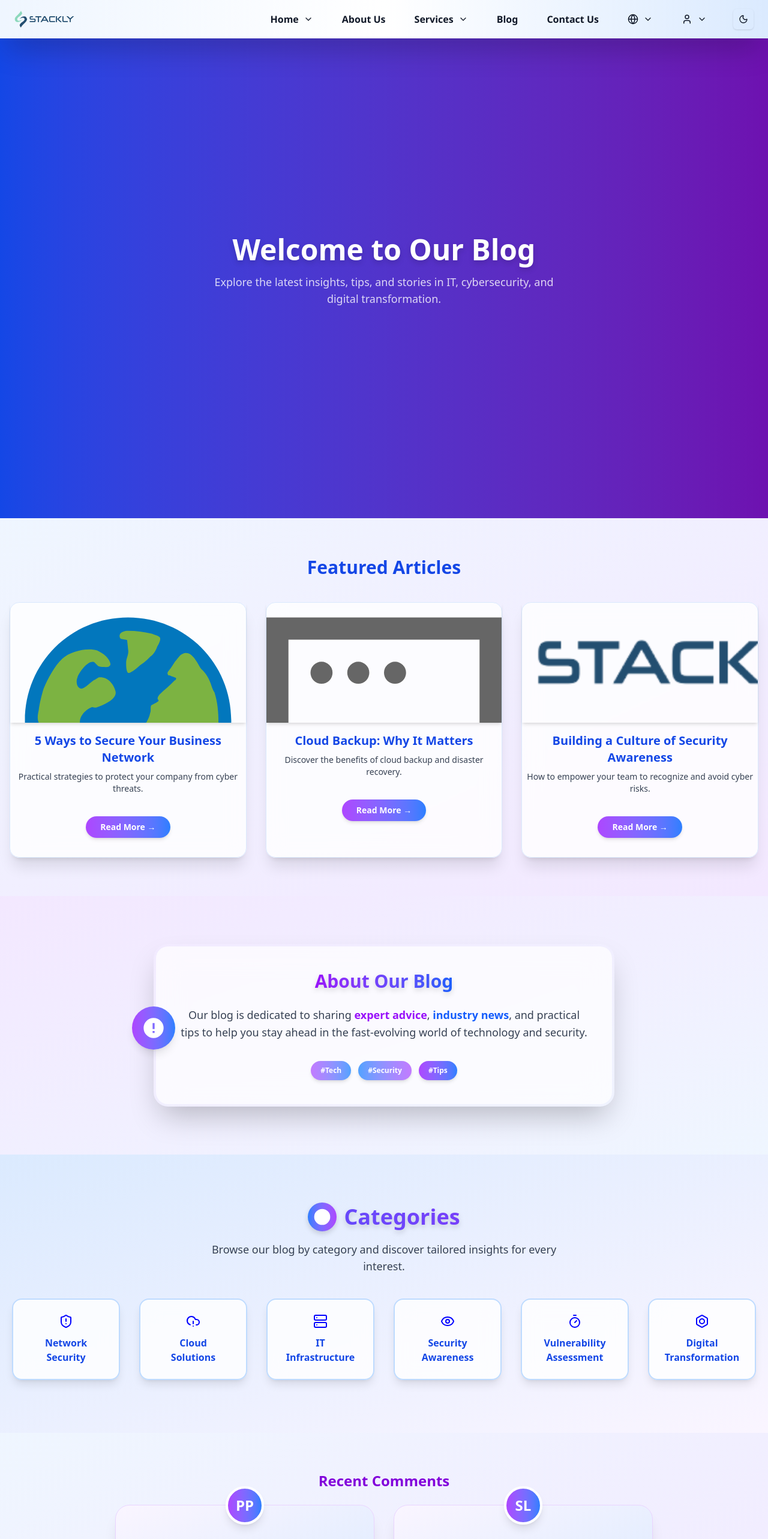
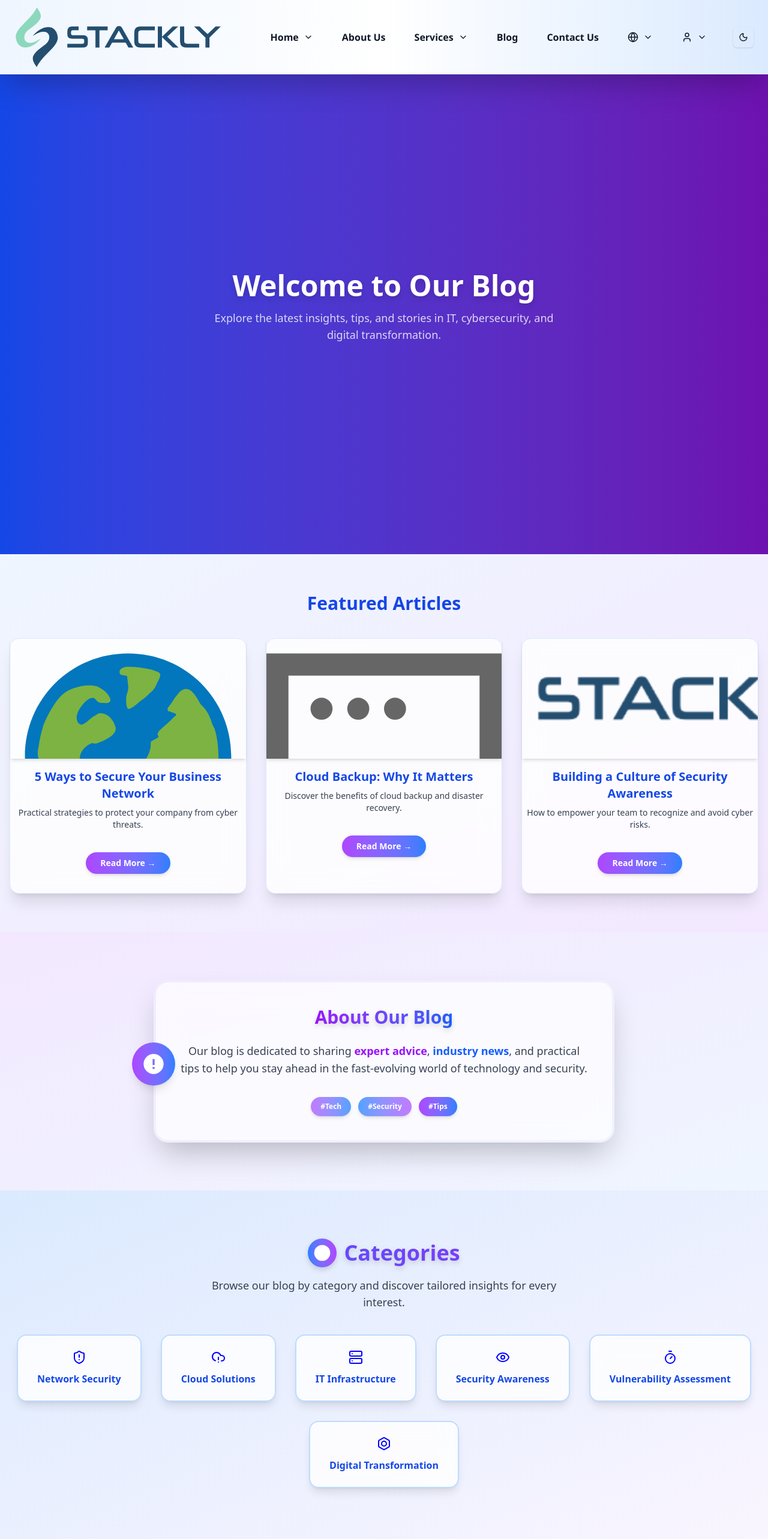
Before and after one commit to Ramesh-Bojanapu-1011/site_no_57th, a Next.js app: page /blog in a window 1280 px wide. Shown: the top 2566 px of the page at 60% size. Built offline with nearby package versions, Linux system fonts and the light colour scheme.

Commit message:
feat: update contact links to point to '/contact-us' across multiple components

```diff
--- a/pages/about-us.tsx
+++ b/pages/about-us.tsx
@@ -444,7 +444,7 @@ const AboutUs = () => {
               or learn more about our services.
             </p>
             <a
-              href="/contact"
+              href="/contact-us"
               className="inline-block bg-blue-600 dark:bg-blue-400 hover:bg-blue-700 dark:hover:bg-blue-500 text-white font-bold py-4 px-10 rounded-full shadow-lg transition-all text-lg"
             >
               Contact Us
--- a/pages/blog.tsx
+++ b/pages/blog.tsx
@@ -99,7 +99,7 @@ const blog = (props: Props) => {
         <section className="py-20 px-4 bg-gradient-to-br from-purple-100 to-blue-50 dark:from-purple-900 dark:to-blue-950 flex justify-center items-center">
           <div className="max-w-3xl w-full mx-auto">
             <div className="relative rounded-3xl bg-white/70 dark:bg-gray-900/70 backdrop-blur-xl border-4 border-transparent bg-clip-padding shadow-2xl p-10 flex flex-col items-center text-center transition-all duration-300 hover:scale-[1.02] hover:border-gradient-to-r hover:from-purple-400 hover:to-blue-400">
-              <span className="absolute  -left-10 top-25 bg-gradient-to-r from-purple-500 to-blue-500 p-4 rounded-full shadow-lg">
+              <span className="absolute block not-md:hidden  -left-10 top-25 bg-gradient-to-r from-purple-500 to-blue-500 p-4 rounded-full shadow-lg">
                 <svg width="40" height="40" fill="none" viewBox="0 0 24 24">
                   <path
                     fill="white"
@@ -158,7 +158,7 @@ const blog = (props: Props) => {
               </p>
             </div>
             <div className=" pb-2">
-              <div className="flex  gap-8 min-w-[600px] justify-center px-2">
+              <div className="flex  gap-8 flex-wrap justify-center px-2">
                 {[
                   {
                     name: 'Network Security',
@@ -289,12 +289,7 @@ const blog = (props: Props) => {
                   type="submit"
                   className="px-8 py-3 rounded-2xl bg-gradient-to-r from-purple-500 to-blue-500 text-white font-bold shadow-lg hover:scale-105 transition-all"
                 >
-                  <span className="inline-flex items-center gap-2">
-                    <svg width="20" height="20" fill="none" viewBox="0 0 24 24">
-                      <path fill="white" d="M2 6l10 7 10-7v2l-10 7-10-7V6z" />
-                    </svg>
-                    Subscribe
-                  </span>
+                  Subscribe
                 </button>
               </form>
             </div>
--- a/pages/home2.tsx
+++ b/pages/home2.tsx
@@ -793,7 +793,7 @@ const home2 = (props: Props) => {
               growth for your company.
             </p>
             <a
-              href="/contact"
+              href="/contact-us"
               className="inline-block bg-blue-600 dark:bg-blue-400 hover:bg-blue-700 dark:hover:bg-blue-500 text-white font-bold py-4 px-10 rounded-full shadow-lg transition-all text-lg"
             >
               Book Free Consultation
--- a/src/components/Footer.tsx
+++ b/src/components/Footer.tsx
@@ -23,7 +23,7 @@ const quickLinks = [
   { name: 'Home', href: '/home1' },
   { name: 'About Us', href: '/about-us' },
   { name: 'Blog', href: '/blog' },
-  { name: 'Contact Us', href: '/contact' },
+  { name: 'Contact Us', href: '/contact-us' },
 ];
 
 const Footer = () => {
--- a/src/components/Header.tsx
+++ b/src/components/Header.tsx
@@ -28,7 +28,7 @@ const Header = () => {
   const [homeOpen, setHomeOpen] = useState(false);
   const [langOpen, setLangOpen] = useState(false);
   const [profileOpen, setProfileOpen] = useState(false);
-  const [langReady, setLangReady] = useState(false);
+
   const router = useRouter();
   const { t } = useTranslation();
 
@@ -54,7 +54,7 @@ const Header = () => {
         }
       };
       setLangFromStorage();
-      setLangReady(true);
+
       // Listen for route changes to re-apply language
       const handleRouteChange = () => {
         setLangFromStorage();
@@ -84,6 +84,7 @@ const Header = () => {
 
   // Responsive mobile menu toggle
   const toggleMenu = () => setMenuOpen((prev) => !prev);
+  console.log('Current route:', window.location.pathname);
 
   return (
     <header
@@ -92,8 +93,14 @@ const Header = () => {
     >
       <nav className="mx-auto flex items-center justify-between px-6 py-3">
         {/* Logo */}
-        <Link href="/home1" className="flex items-center gap-3">
-          <Image src="/logo-stackly.png" alt="Logo" width={100} height={100} />
+        <Link href="/home1" className=" w-auto h-auto">
+          <Image
+            src="/logo-stackly.png"
+            alt="Logo"
+            width={100}
+            height={100}
+            className="w-auto h-auto"
+          />
         </Link>
 
         {/* Desktop Menu */}
@@ -188,7 +195,7 @@ const Header = () => {
           </li>
           <li>
             <Link
-              href="/contact"
+              href="/contact-us"
               className="px-3 py-2 rounded-lg hover:bg-blue-100 dark:hover:bg-gray-800"
             >
               Contact Us
@@ -342,7 +349,7 @@ const Header = () => {
             </li>
             <li>
               <Link
-                href="/contact"
+                href="/contact-us"
                 className="flex items-center gap-2 px-3 py-2 rounded-lg hover:bg-blue-100 dark:hover:bg-gray-800 "
               >
                 Contact Us
```
